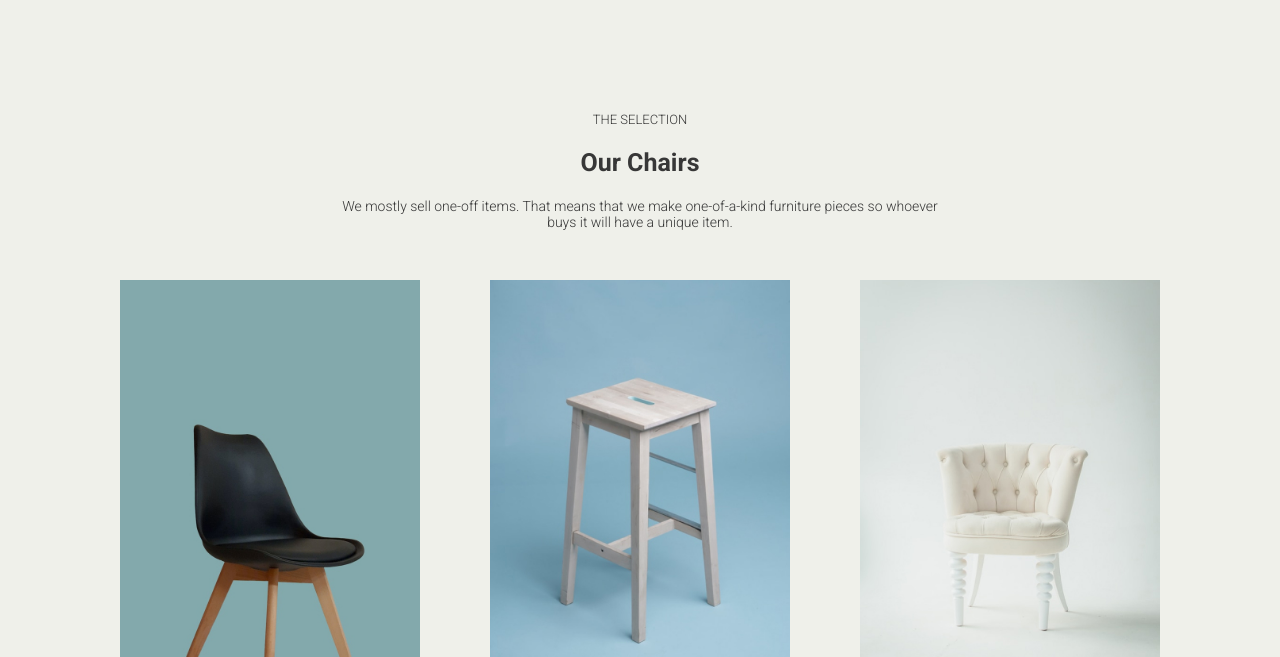
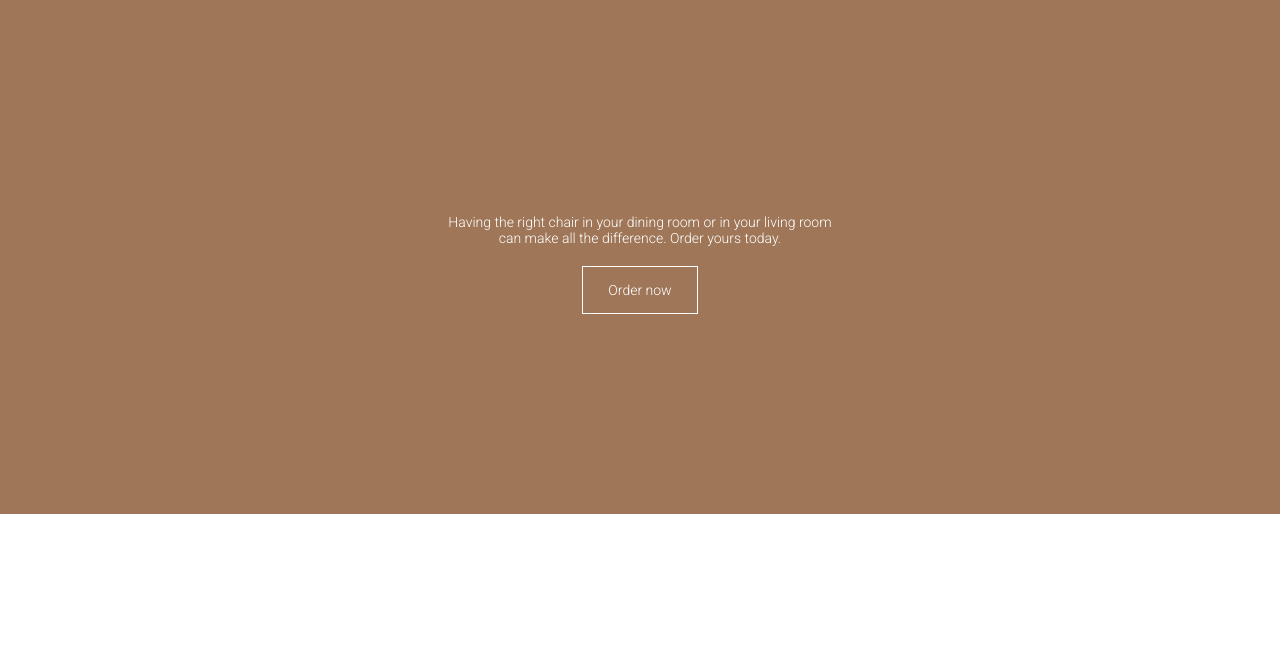
Before and after one commit to Ofonna-N/modern-chairs, a plain HTML site: page index.html in a window 1280 px wide. Shown: the top 657 px of the page. Drawn offline with Linux system fonts and the light colour scheme.

Commit message:
added cta section

```diff
--- a/css/style.css
+++ b/css/style.css
@@ -68,6 +68,11 @@ h3 {
 .btn--brown-outline {
   background-color: transparent;
   border: 1px solid var(--bg-brown);
+}
+.btn--white-outline {
+  background-color: transparent;
+  border: 1px solid white;
+  color: white;
 }
 /* #endregion */
 
@@ -183,3 +188,32 @@ h3 {
   }
 }
 /* #endregion */
+
+/* #region CTA-SECTION */
+.cta-section {
+  padding: 6rem 2rem;
+  text-align: center;
+}
+
+.cta-section__text {
+  margin-bottom: 2rem;
+  max-width: 40rem;
+  margin-inline: auto;
+}
+
+.cta-section--brown {
+  background-color: var(--bg-brown);
+  color: white;
+}
+
+@media screen and (min-width: 640px) {
+  .cta-section {
+    padding-block: 10rem;
+  }
+}
+@media screen and (min-width: 768px) {
+  .cta-section {
+    padding-block: 20rem;
+  }
+}
+/* #endregion */
--- a/index.html
+++ b/index.html
@@ -14,66 +14,12 @@
     <title>Modern Chairs</title>
   </head>
   <body>
-    <section class="selection selection--light-gray block">
-      <h3 class="selection__title">THE SELECTION</h3>
-      <h2 class="selection__tag">Our Chairs</h2>
-      <p class="selection__text">
-        We mostly sell one-off items. That means that we make one-of-a-kind
-        furniture pieces so whoever buys it will have a unique item.
+    <section class="cta-section cta-section--brown">
+      <p class="cta-section__text">
+        Having the right chair in your dining room or in your living room can
+        make all the difference. Order yours today.
       </p>
-      <div class="grid grid--col3x grid--inline">
-        <div class="card">
-          <img
-            src="/assets/images/chair-1.jpg"
-            alt="white chair"
-            class="card__img"
-          />
-
-          <div class="">
-            <h3 class="card__count">01</h3>
-            <h4 class="card__title">Tufted white leather sofa chair</h4>
-            <p class="card__text">
-              This will fit perfectly in any beauty salon or modern home thanks
-              to its timeless design.
-            </p>
-            <p class="card__price">$289</p>
-          </div>
-        </div>
-        <div class="card">
-          <img
-            src="/assets/images/chair-2.jpg"
-            alt="white chair"
-            class="card__img"
-          />
-
-          <div class="">
-            <h3 class="card__count">02</h3>
-            <h4 class="card__title">Tufted white leather sofa chair</h4>
-            <p class="card__text">
-              This will fit perfectly in any beauty salon or modern home thanks
-              to its timeless design.
-            </p>
-            <p class="card__price">$289</p>
-          </div>
-        </div>
-        <div class="card">
-          <img
-            src="/assets/images/chair-3.jpg"
-            alt="white chair"
-            class="card__img"
-          />
-
-          <div class="">
-            <h3 class="card__count">03</h3>
-            <h4 class="card__title">Tufted white leather sofa chair</h4>
-            <p class="card__text">
-              This will fit perfectly in any beauty salon or modern home thanks
-              to its timeless design.
-            </p>
-            <p class="card__price">$289</p>
-          </div>
-        </div>
-      </div>
+      <button class="btn btn--white-outline">Order now</button>
     </section>
   </body>
 </html>
```
Also changed, not shown: components/selection.html (added, +61 -0 lines).
